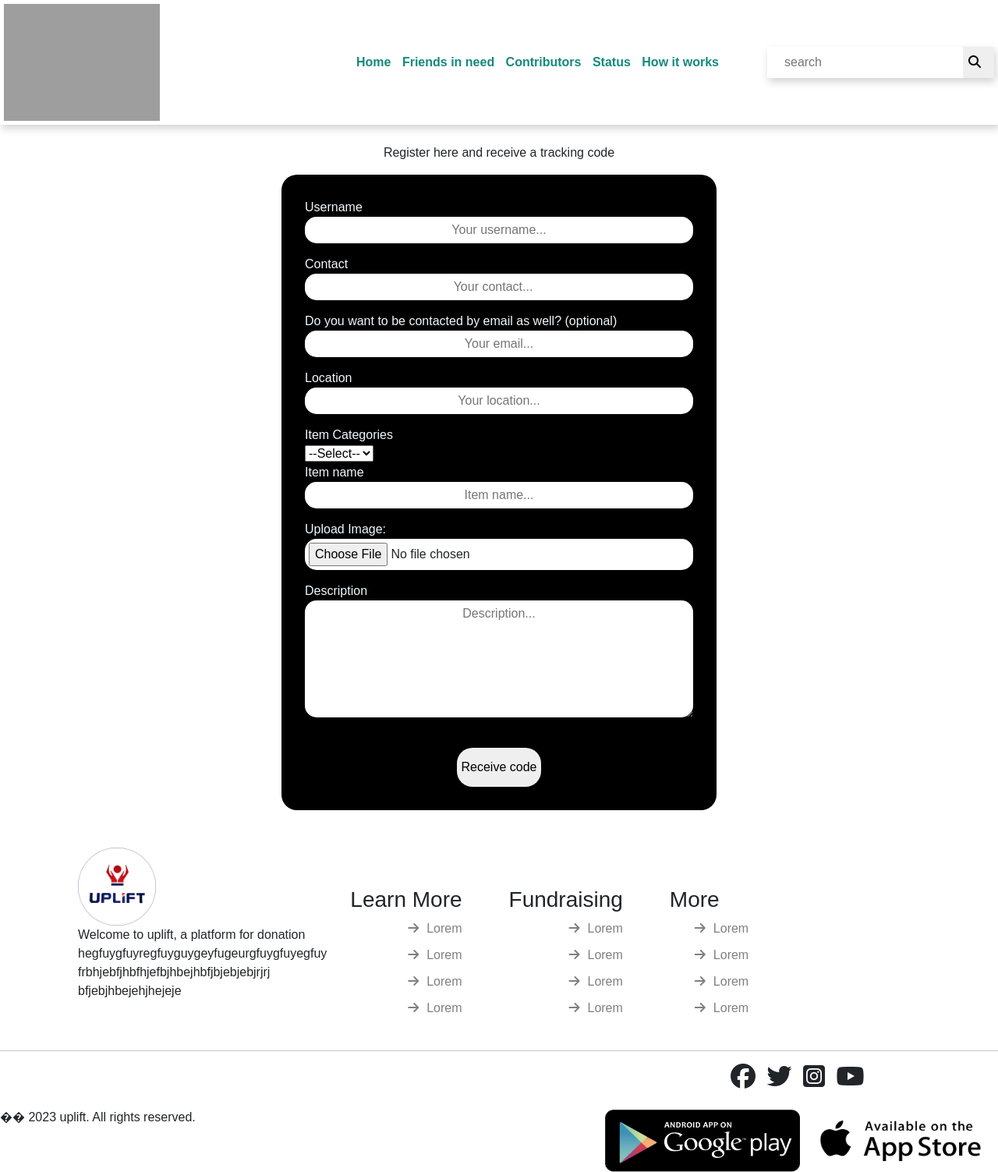
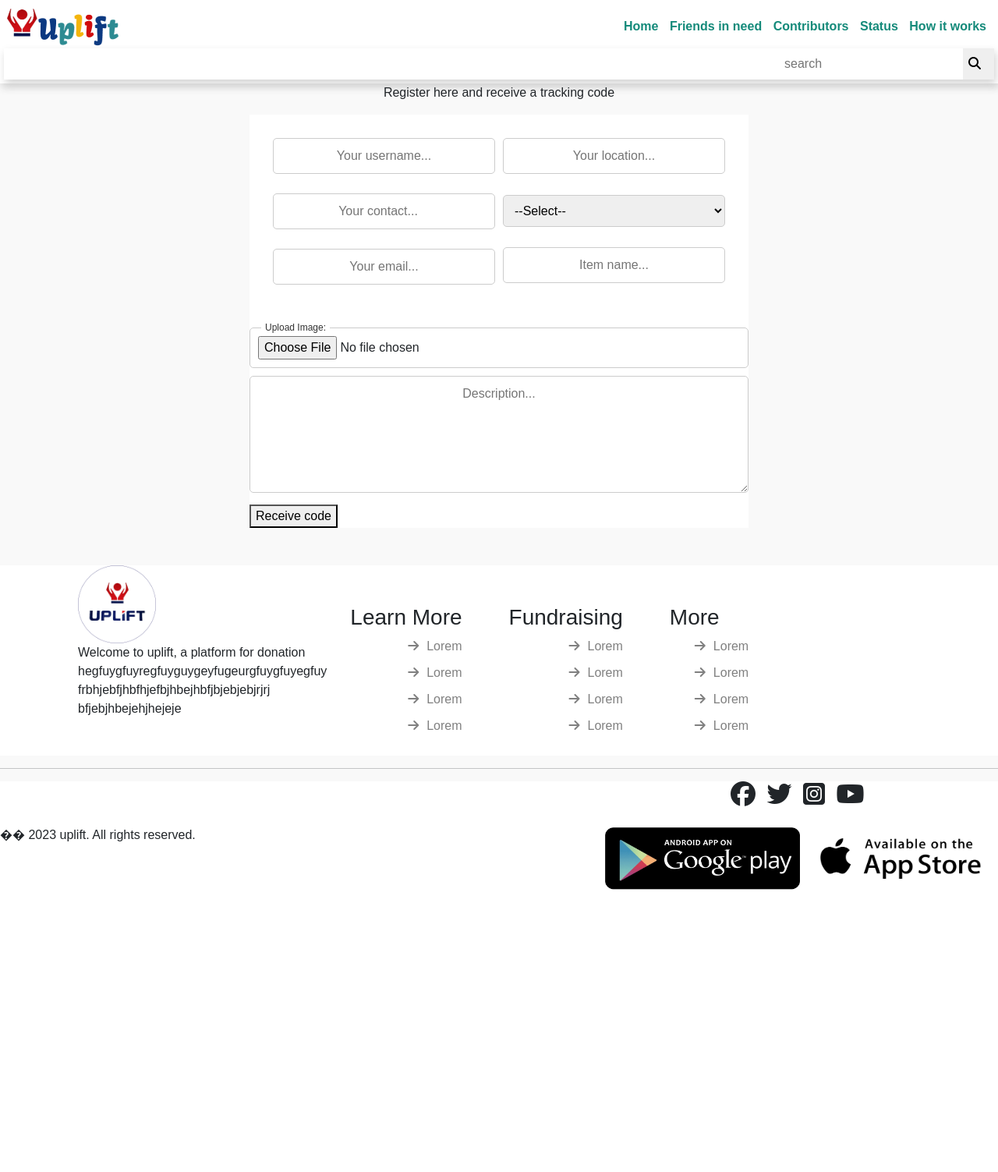
Before and after one commit to ajayjona/life-changingNew, a Django app: page /T_donor/ in a window 1280 px wide. Shown: the whole page at 78% size. After the commit the page ends 1141 px from the top, so only its background shows below. Run offline with Django 5.2, Linux system fonts and the light colour scheme; some libraries are stand-ins or nearby versions; grey boxes are pictures that could not be loaded.

Commit message:
Form format

```diff
--- a/lifechangingMain/core/templates/T_donor.html
+++ b/lifechangingMain/core/templates/T_donor.html
@@ -1,12 +1,106 @@
 {% extends 'base.html' %}
 {% load static %}
+{% block style %}
+<style>
+  /* .donor-form input{
+background-color: white;
+border: none;
+border-radius: 15px;
+padding: 5px;
+margin-bottom: 15px;
+text-align: center;
+width: 100%;
+display: block;
+}
+textarea{
+height: 150px;
+border: none;
+border-radius: 15px;
+padding: 5px;
+margin-bottom: 15px;
+text-align: center;
+width: 100%;
+display: block;
+}
+.donor-form button{
+height: 50px;
+margin: 0 auto;
+display: block;
+border: none;
+border-radius: 20px;
+text-align: center;
+}
+.donorimg{
+width: 50%;
+margin: 0 auto;
+}  */
+  body{background-color:#f9f9f9 ;}
+  .general-div{display: grid;grid-template-columns: 1fr 2fr 1fr;}
+  form{width: 100%; justify-content: center; align-items: center; background-color:white ; grid-column: 2;
+    }
+  .donor-form{ display: grid;grid-template-columns: 1fr 1fr; column-gap: 10px; width: 100%; background-color: white;}
+  .content-div{ display: grid;grid-template-columns: 1fr;}
+  .input-container {
+position: relative;
+margin-bottom: 10px;
+}
+
+.input-container input {
+padding: 10px;
+width: 100%;
+border: 1px solid #ccc;
+border-radius: 5px;
+font-size: 16px;
+}
+.input-container textarea {
+padding: 10px;
+width: 100%;
+border: 1px solid #ccc;
+border-radius: 5px;
+font-size: 16px;
+}
+.input-container select {
+padding: 10px;
+width: 100%;
+border: 1px solid #ccc;
+border-radius: 5px;
+font-size: 16px;
+margin: 0px 0px 15px;
+}
+
+.input-container label {
+position: absolute;
+left: 15px;
+top: 50%;
+transform: translateY(-50%);
+background-color: #fff;
+padding: 0 5px;
+font-size: 14px;
+color: #666;
+pointer-events: none;
+transition: top 0.3s ease, font-size 0.3s ease, color 0.3s ease;
+display: none;
+}
+
+.input-container input:focus + label,
+.input-container input:not(:placeholder-shown) + label {
+top: 0;
+font-size: 12px;
+color: #333;
+display: block;
+}
+
+
+
+
+</style>
+{% endblock %}
 {% block content %}
 
-    <div class="container">
-      <br />
-      <p style="text-align: center">Register here and receive a tracking code</p>
+<div class="general-div">
+  <p style="text-align: center; grid-column: 2;">Register here and receive a tracking code</p>
 
-      <form method="post" action="/T_donor/" class="donor-form" enctype="multipart/form-data">
+      <form method="post" action="/T_donor/"  enctype="multipart/form-data">
         {% csrf_token %}
 
         {% if form.errors %}
@@ -19,15 +113,35 @@
           </ul>
         {% endif %}
 
+        <div class="donor-form" >
+
+          <div class="content-div">
+
+            <div class="input-container">
+              <input type="text" placeholder="Your username..." id="username" name="td_name" required />
               <label for="username">Username</label>
-        <input type="text" placeholder="Your username..." id="username" name="td_name" required />
+            </div>
+            <div class="input-container">
+              <input type="number" placeholder="Your contact..." id="contact" name="td_contact" required />
               <label for="contact">Contact</label>
-        <input type="number" placeholder="Your contact..." id="contact" name="td_contact" required />
+            </div>
+            <div class="input-container">
+              <input type="email" placeholder="Your email..." id="email" name="td_email" />
               <label for="email">Do you want to be contacted by email as well? (optional)</label>
-        <input type="email" placeholder="Your email..." id="email" name="td_email" />
+            </div>
+
+
+
+          </div>
+
+          <div class="content-div">
+
+            <div class="input-container">
+              <input type="text" placeholder="Your location..." id="location" name="td_location" required />
               <label for="locaton">Location</label>
-        <input type="text" placeholder="Your location..." id="location" name="td_location" required />
-        <label for="td_item">Item Categories</label>
+            </div>
+
+            <div class="input-container">
               <select name="td_item" id="td_item">
                 <option value="" disabled selected>--Select--</option>
                 <option value="money">Money</option>
@@ -35,13 +149,28 @@
                 <option value="food items">Food</option>
                 <option value="others">Others</option>
               </select>
+              <label for="td_item">Item Categories</label>
+            </div>
+
+            <div class="input-container">
+              <input type="text" placeholder="Item name..." id="item_name" name="td_item_name" required />
               <label for="item_name">Item name</label>
-        <input type="text" placeholder="Item name..." id="item_name" name="td_item_name" required />
+            </div>
+
+          </div>
+
+        </div>
+
+        <div class="input-container">
+          <input type="file" name="td_photo_logo" id="td_photo_logo" accept="image/*" required />
           <label for="image">Upload Image:</label>
-        <input type="file" name="td_photo_logo" id="td_photo_logo" accept="image/*" required />
+        </div>
+
+        <div class="input-container">
+          <textarea name="td_description" id="description" cols="30" rows="10" placeholder="Description..."></textarea>
           <label for="description">Description</label>
-        <textarea name="td_description" id="description" cols="30" rows="10" placeholder="Description..."></textarea>
-        <br />
+        </div>
+
         <button type="submit">Receive code</button>
       </form>
     </div>
--- a/lifechangingMain/core/templates/base.html
+++ b/lifechangingMain/core/templates/base.html
@@ -7,12 +7,15 @@
     <title>UPLIFT demo</title>
     <link href="https://cdn.jsdelivr.net/npm/bootstrap@5.3.3/dist/css/bootstrap.min.css" rel="stylesheet" integrity="sha384-QWTKZyjpPEjISv5WaRU9OFeRpok6YctnYmDr5pNlyT2bRjXh0JMhjY6hW+ALEwIH" crossorigin="anonymous">
     <link rel="stylesheet" href="{% static "css/style.css" %}">
+    {% block style %} <style>
+
+    </style> {% endblock %}
   </head>
   <body>
     <header style="background-color:white; box-shadow: 2px 5px 10px #D3D3D3;">
         <nav style=" padding:5px; display: flex; justify-content: space-between; align-items: center; flex-wrap: wrap; ">
 
-            <a href="http://"  > <img  src="Logopit_new.png"style="width:50%;" alt=""></a>
+            <a href="http://"  > <img  src= "{% static 'images/Logopit_new.png' %}" style="width:50%;" alt=""></a>
 
            <b>
             <ul style=" list-style-type:none; display: inline-block; margin: 0; padding: 0; color: rgb(20, 138, 122); font-size: 16px;">
```
Also changed, not shown: lifechangingMain/core/static/images/Logopit_new.png (added), lifechangingMain/db.sqlite3, 1 other file. Lines whose indentation alone changed are shown as unchanged.
